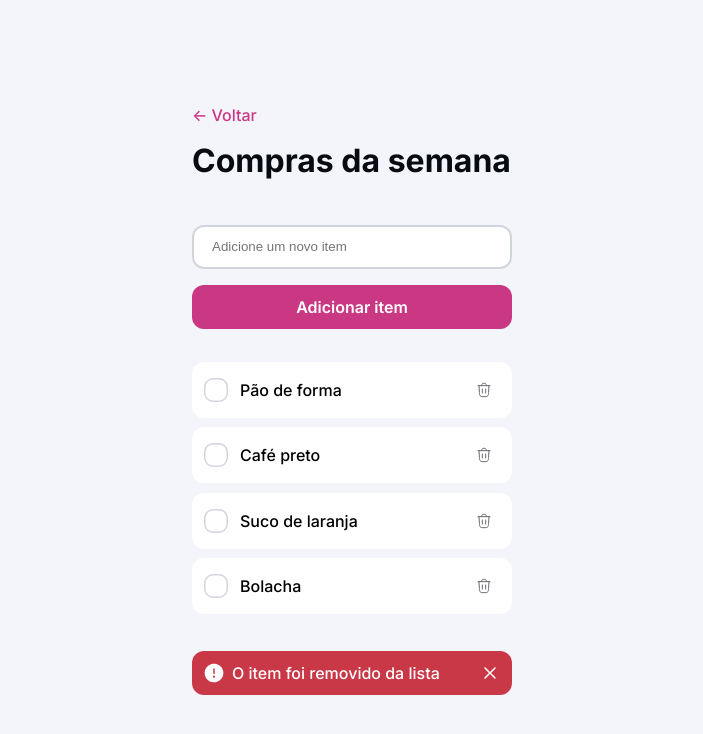
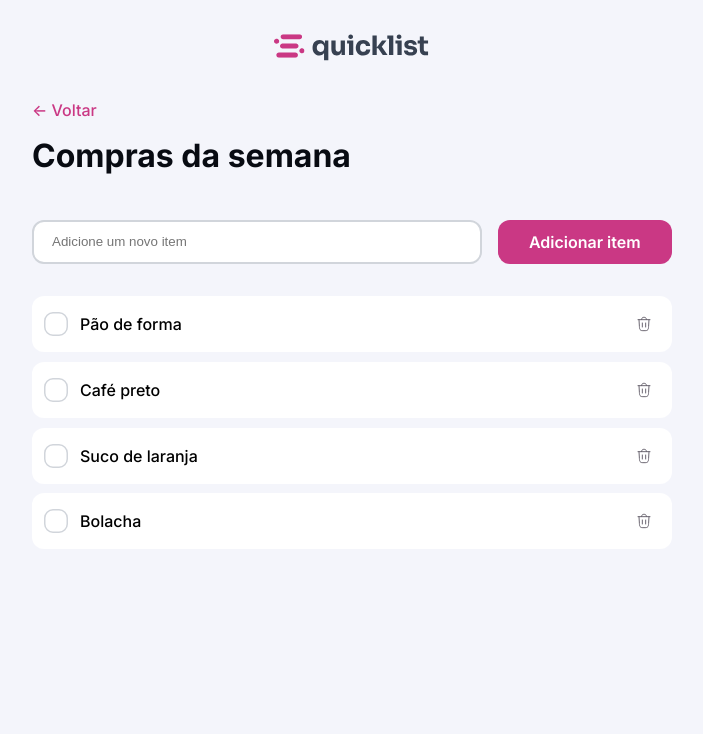
Before and after one commit to ThalesGranja/quicklist, a plain HTML site: page index.html in a window 1280 px wide. Shown: the whole page, without its empty margins (288-991 px from the left). Drawn offline with Linux system fonts and the light colour scheme.

Commit message:
feat: adding media queries

```diff
--- a/index.html
+++ b/index.html
@@ -15,7 +15,11 @@
 
 <body>
   <main>
-    <div>
+    <header>
+      <img src="./assets/logo.svg" alt="Logo Quicklist">
+    </header>
+
+    <div class="margin">
       <a href="#">&lt- Voltar</a>
       <h1>Compras da semana</h1>
     </div>
--- a/styles/form.css
+++ b/styles/form.css
@@ -30,3 +30,18 @@ button {
 
   margin-bottom: 1.75rem;
 }
+
+@media (width >=80em) {
+  form {
+    display: flex;
+    gap: 1rem;
+  }
+
+  input {
+    width: 72%;
+  }
+
+  button {
+    width: 28%;
+  }
+}
--- a/styles/global.css
+++ b/styles/global.css
@@ -49,7 +49,7 @@ h1 {
 
 body {
   width: 100%;
-  height: 100vh;
+  /* height: 100vh; */
 
   display: flex;
   align-items: center;
@@ -62,7 +62,21 @@ body {
 }
 
 main {
-  width: 20rem;
+  width: 100%;
 
   overflow-y: hidden;
 }
+
+.hidden {
+  display: none !important;
+}
+
+.margin {
+  margin-top: 1.75rem;
+}
+
+@media (width >=80em) {
+  main {
+    width: 40rem;
+  }
+}
--- /dev/null
+++ b/styles/header.css
@@ -0,0 +1,15 @@
+header {
+  display: none;
+  justify-items: center;
+  justify-content: center;
+  align-items: center;
+
+  margin-bottom: 2.125rem;
+  margin-top: 1.6rem;
+}
+
+@media (width >=80em) {
+  header {
+    display: flex;
+  }
+}
--- a/styles/index.css
+++ b/styles/index.css
@@ -2,3 +2,4 @@
 @import url(./form.css);
 @import url(./list.css);
 @import url(./alert.css);
+@import url(./header.css);
```
